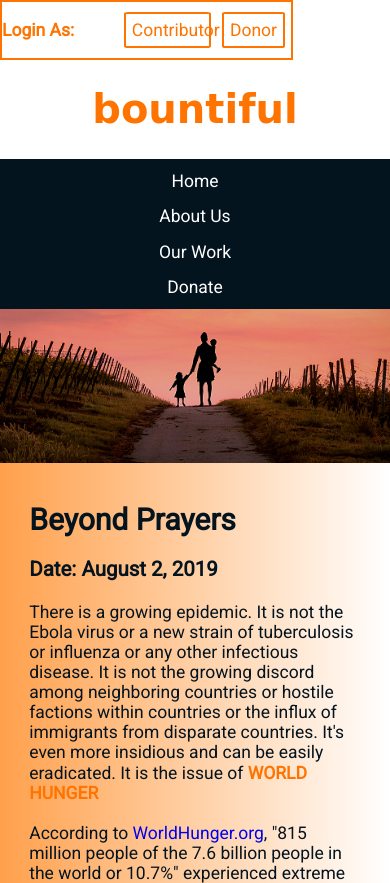
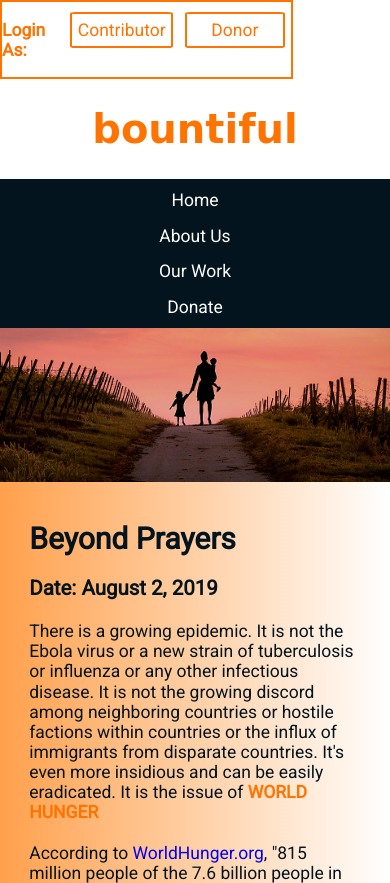
Before and after one commit to build-week-bountiful/Marketing-page, a plain HTML site: page index.html in a window 390 px wide. Shown: the top 883 px of the page. Drawn offline with nearby package versions, Linux system fonts and the light colour scheme; a web font is replaced by a local one.

Commit message:
Modified index css to fix issue with text overflow on login_btns class

```diff
--- a/assets/css/index.css
+++ b/assets/css/index.css
@@ -126,7 +126,7 @@ strong {
     }
 }
 .login_btns .buttons {
-    width: 30%;
+    height: 20%;
     padding: 2%;
     margin: 10px 2%;
     color: #FF7400;
@@ -146,15 +146,6 @@ strong {
     color: #FFFFFF;
     background: #FF7400;
 }
-
-@media only screen and (max-width: 500px) {
-    .login_btns .buttons {
-        width: 30%;
-
-    }
-}
-
-
 
 .site_nav{
 
```
